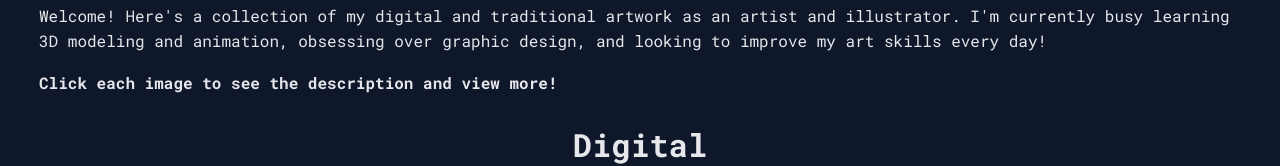
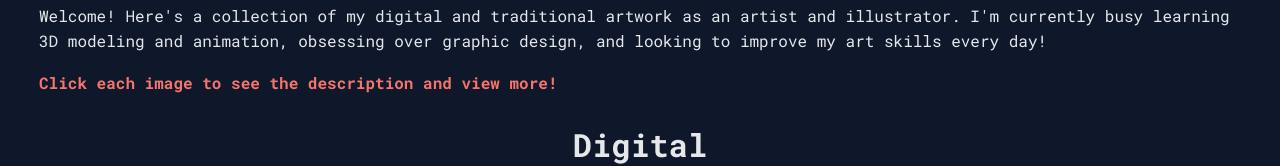
Before and after one commit to yan-74/my-portfolio-site, a React (Vite) app: page /art in a window 1280 px wide. Shown: the part 294-460 px from the top of the page. Built offline with nearby package versions, Linux system fonts and the light colour scheme.

Commit message:
Change instruction text color

```diff
--- a/src/components/ArtLanding.jsx
+++ b/src/components/ArtLanding.jsx
@@ -9,7 +9,7 @@ export default function ArtLanding() {
         <p>
           Welcome! Here's a collection of my digital and traditional artwork as an artist and illustrator. I'm currently busy learning 3D modeling and animation, obsessing over graphic design, and looking to improve my art skills every day!
         </p>
-        <p><strong>Click each image to see the description and view more!</strong></p>
+        <p className="instructions"><strong>Click each image to see the description and view more!</strong></p>
       </section>
 
       <section className="gallery full-bleed">
--- a/src/components/CSLanding.jsx
+++ b/src/components/CSLanding.jsx
@@ -12,7 +12,7 @@ export default function CSLanding() {
           tools like <strong>React, Node.js, JavaScript, and Python</strong>. I am dedicated
           and flexible, <strong>excelling in team environments</strong>, and communication is one of my strengths.
         </p>
-        <p><strong>Click each image to see the description and view more!</strong></p>
+        <p className="instructions"><strong>Click each image to see the description and view more!</strong></p>
       </section>
 
       <section id="projects">
--- a/src/styles/utilities.css
+++ b/src/styles/utilities.css
@@ -77,3 +77,7 @@ ul.icons a:hover img {
   margin: 1rem auto;
   text-align: left; /* keep items readable */
 }
+
+.instructions {
+  color: #f5756c;
+}
```
